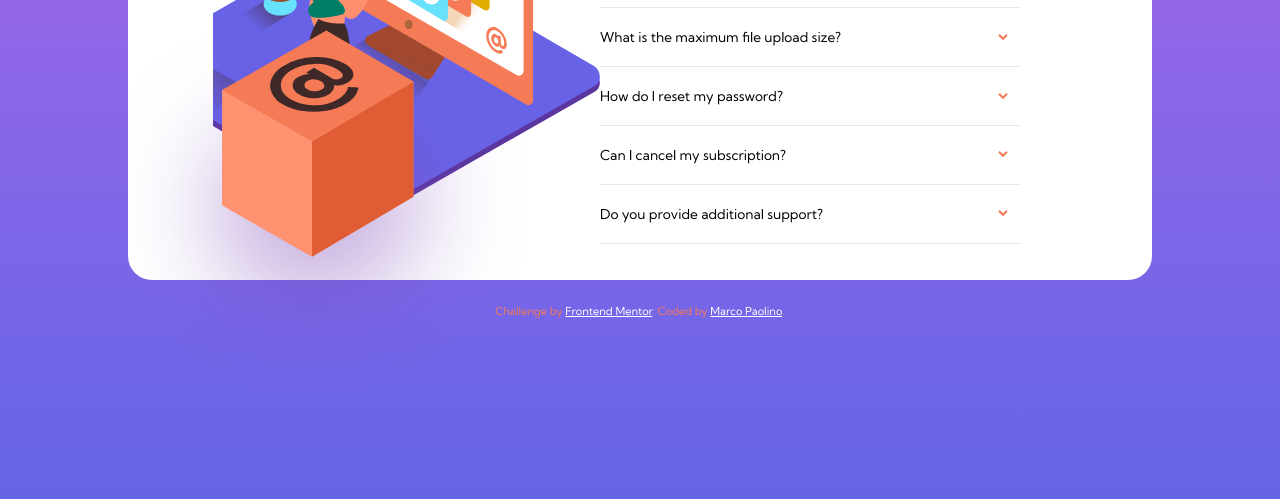
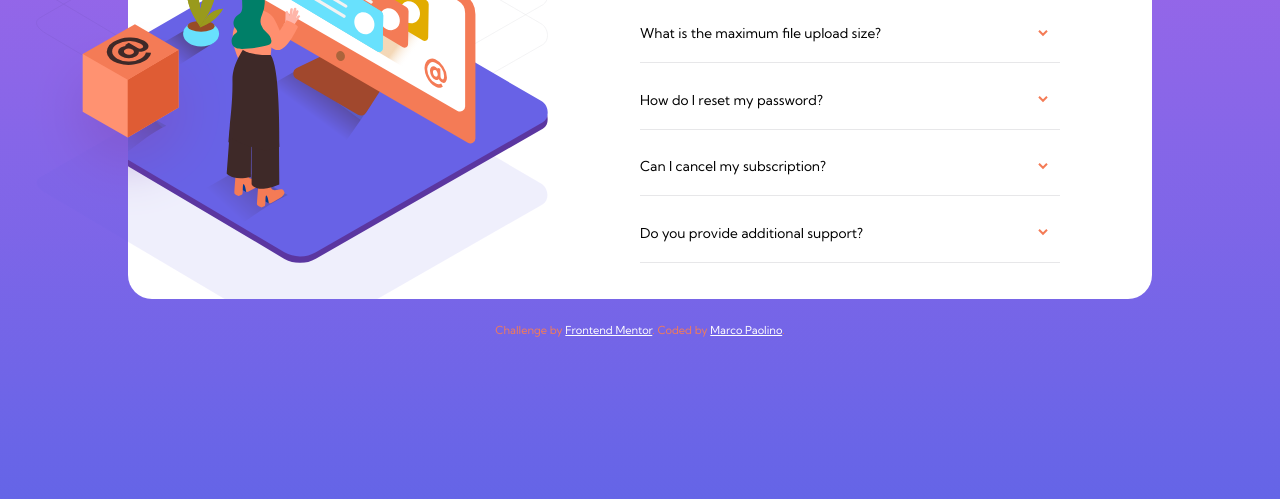
Before and after one commit to Marchino5791/Frontend-Mentor-FAQ, a plain HTML site: page index.html in a window 1280 px wide. Shown: the part 301-800 px from the top of the page. Drawn offline with Linux system fonts and the light colour scheme.

Commit message:
Update index.html

```diff
--- a/index.html
+++ b/index.html
@@ -16,7 +16,7 @@
 <body>
 
   <main>
-    <div class=".picture">
+    <div class="picture">
       <img class="hero-img" src="images/illustration-woman-online-desktop.svg" alt="" aria-hidden="true">
       <img class="hero-img-mobile" src="images/illustration-woman-online-mobile.svg" alt="" aria-hidden="true">
       <img class="box-img" src="images/illustration-box-desktop.svg" alt="" aria-hidden="true">
```
